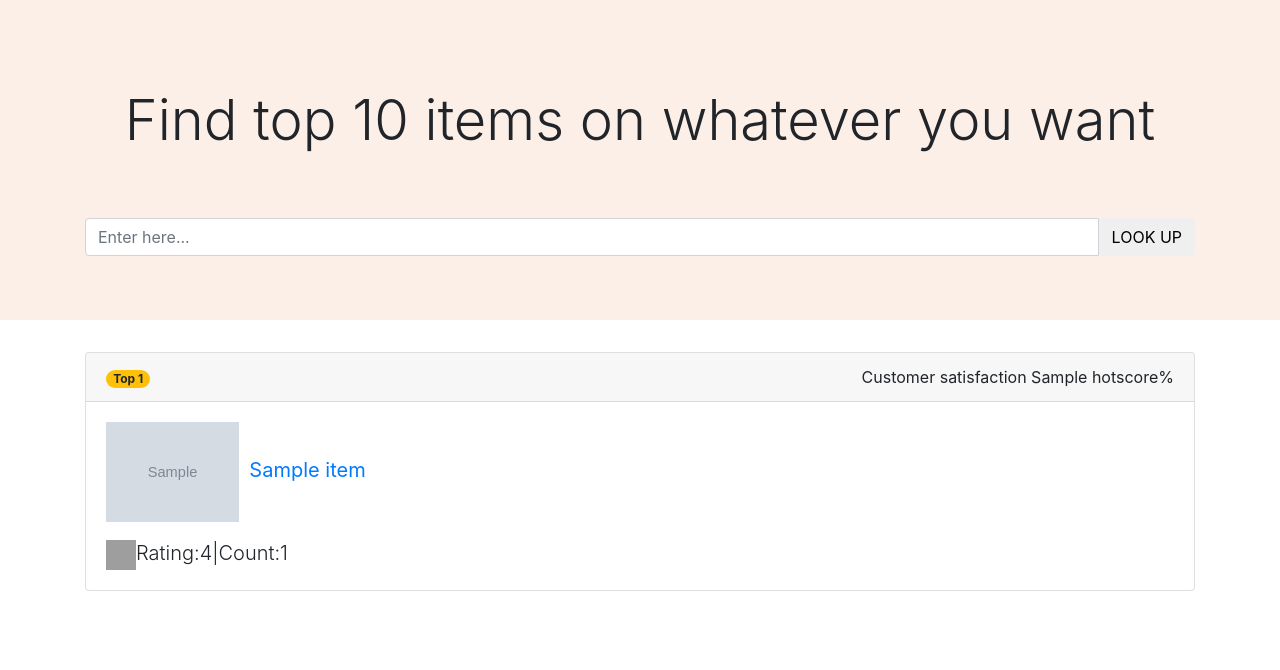
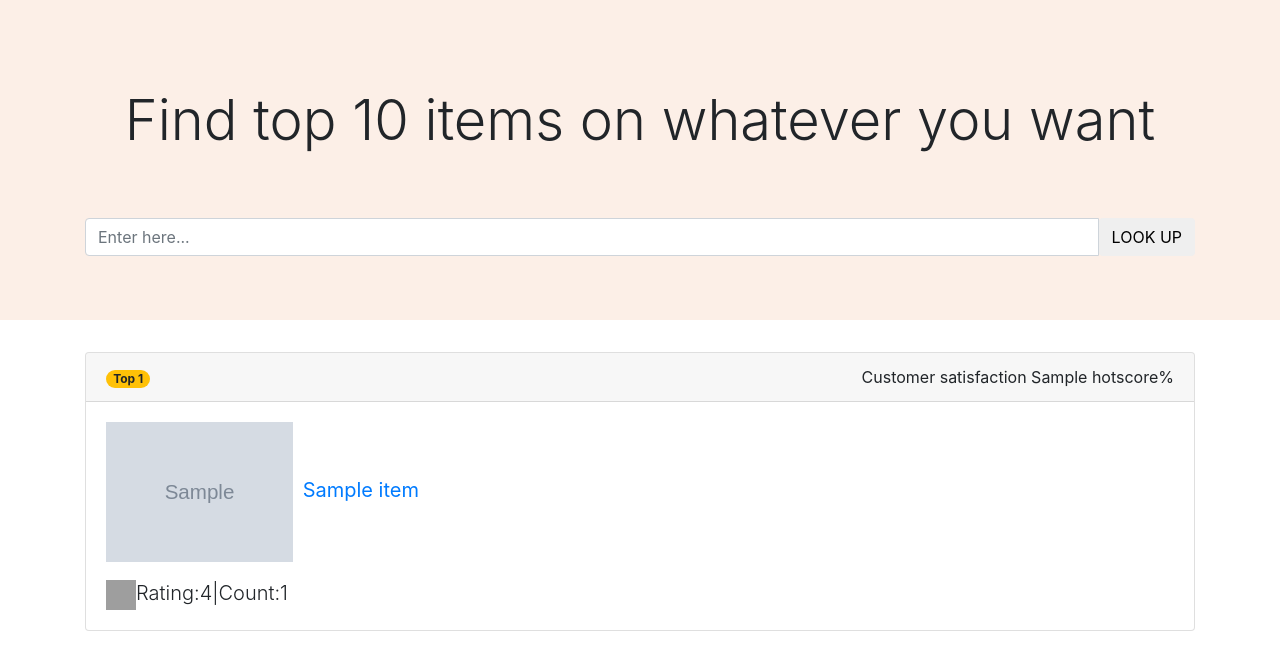
Before and after one commit to zelinzheng/codereview, a Django app: template templates/items/item_list.html in a window 1280 px wide. Shown: the part 46-716 px from the top of the page. Run offline with Django 3.2, Linux system fonts and the light colour scheme; the template is opened without the code that fills it: most values are stand-ins (such as "Sample title", 1, 10 or a date in 2020); grey boxes marked "Sample" are stand-in pictures; some libraries are stand-ins or nearby versions; grey boxes are pictures that could not be loaded.

Commit message:
add more now

```diff
--- a/templates/base.html
+++ b/templates/base.html
@@ -40,8 +40,6 @@
  .nav {
     background-color: #FCEFE7;
     }
-
-
 </style>
   <ul class="nav">
   <li class="nav-item">
--- a/templates/items/item_list.html
+++ b/templates/items/item_list.html
@@ -99,7 +99,7 @@
   </div>
   <div class="card-body">
     <blockquote class="blockquote mb-0">
-      <p><a href="{{ item.link }}" target="_blank"><img src="{{ item.image }}" height="100">&ensp;{{ item.title }}</a></p>
+      <p><a href="{{ item.link }}" target="_blank"><img src="{{ item.image }}" height="140">&ensp;<span class="">{{ item.title|truncatechars:92  }}</span></a></p>
       <footer class="footer font-weight-light"><img src="https://s3-us-west-1.amazonaws.com/a1-language/media/image/rating.png" height="30" width="30">Rating:{{ item.rating }}|Count:{{item.rating_count}}</footer>
     </blockquote>
   </div>
```
